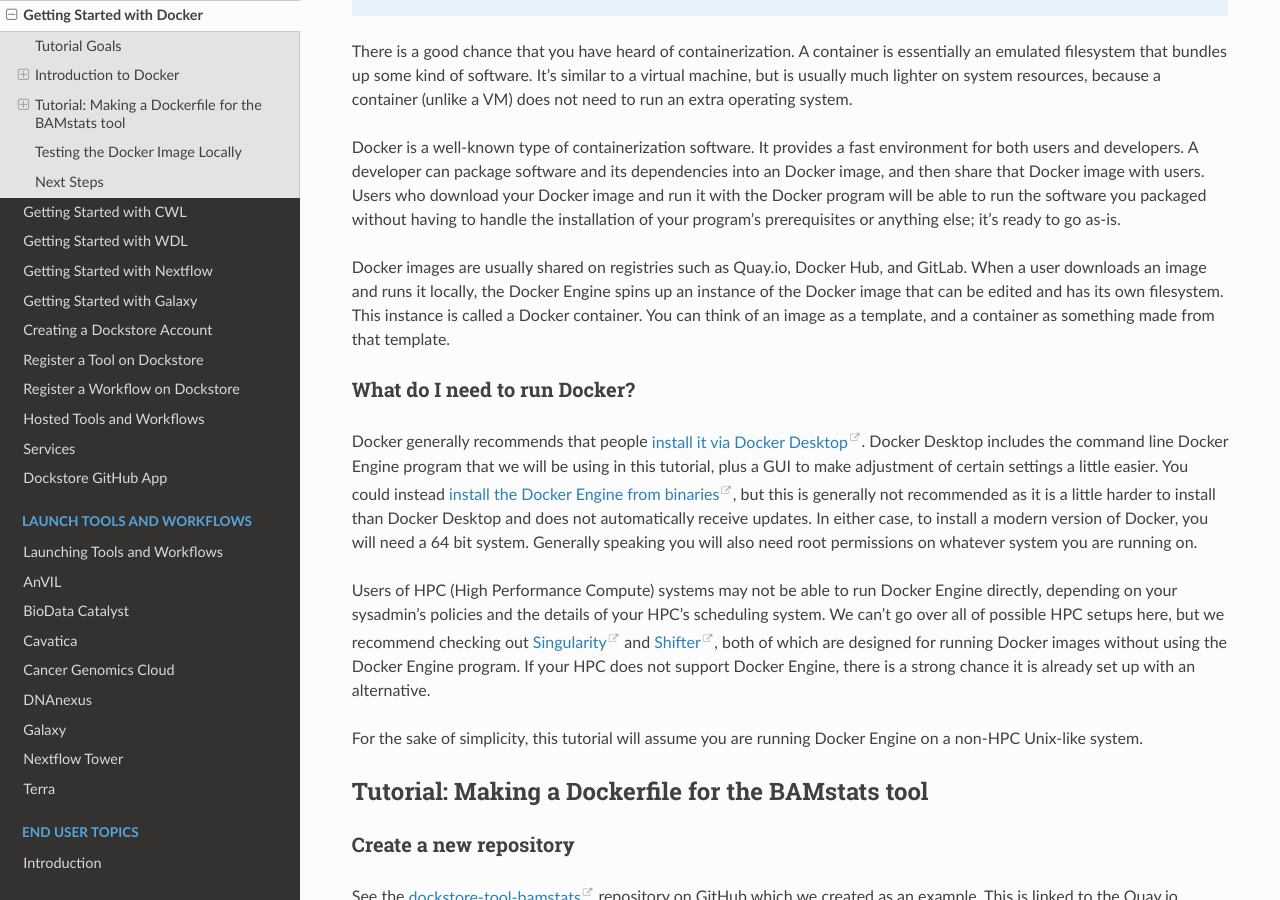
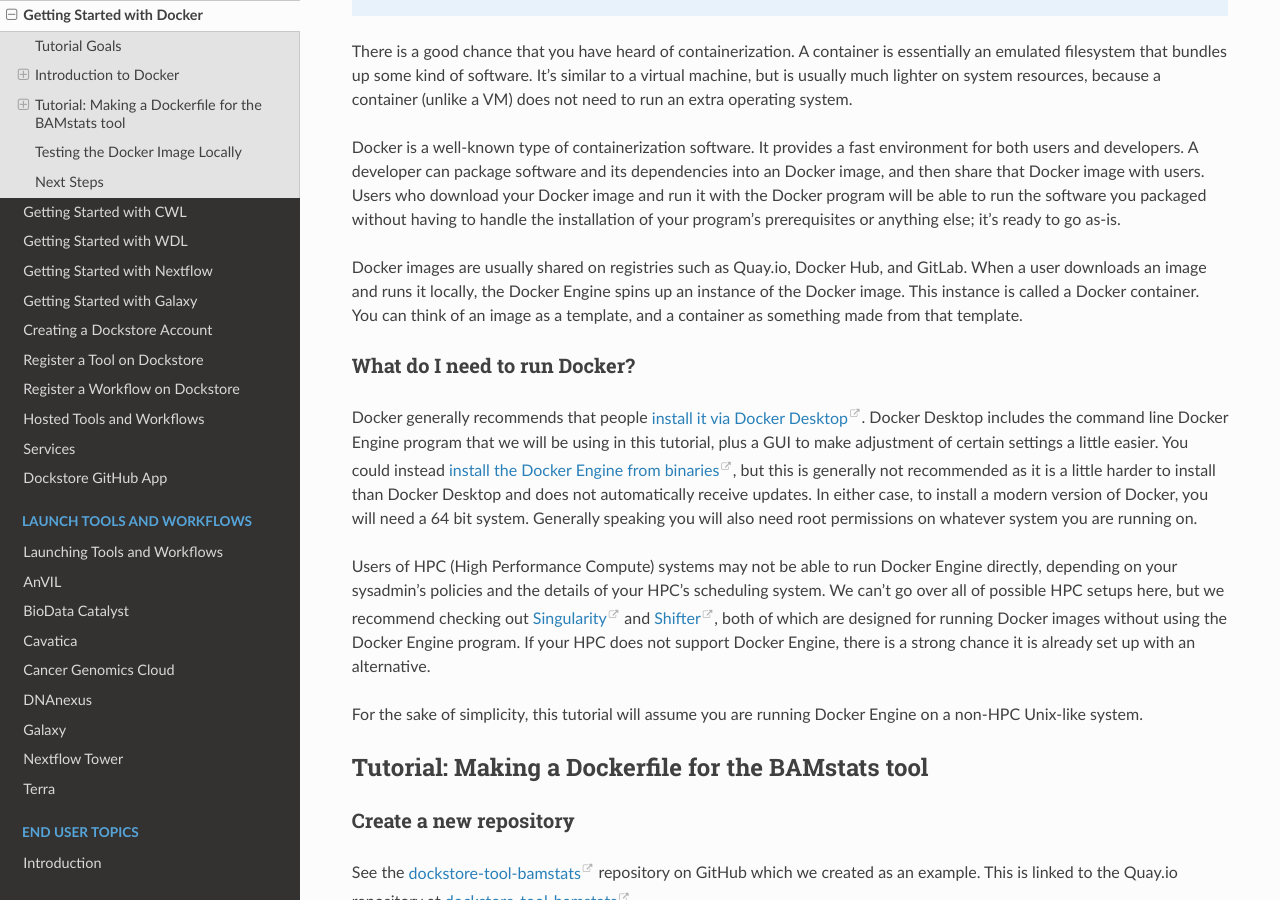
Before and after one commit to dockstore/dockstore-documentation, a Sphinx documentation site: the page built from docs/getting-started/getting-started-with-docker.rst, in a window 1280 px wide and 900 px high, scrolled down 649 px. Built offline with Sphinx 7.4.7 and the Read the Docs theme 2.0.0, drawn with Linux system fonts in a browser that asks for light colours.

Commit message:
Charles' suggestion, fix typo

```diff
--- a/docs/getting-started/getting-started-with-cwl.rst
+++ b/docs/getting-started/getting-started-with-cwl.rst
@@ -1,4 +1,4 @@
-.. note:: This tutorial assumes basic familarity with Docker as its example involves a Docker image. It also assumes you have access to a system that can run Docker. You may wish to start with :doc:`Getting Started With Docker </getting-started/getting-started-with-docker>` if you are not familiar with it.
+.. note:: This tutorial assumes basic familiarity with Docker as its example involves a Docker image. It also assumes you have access to a system that can run Docker. You may wish to start with :doc:`Getting Started With Docker </getting-started/getting-started-with-docker>` if you are not familiar with it.
 
 Getting Started with CWL
 ========================
--- a/docs/getting-started/getting-started-with-docker.rst
+++ b/docs/getting-started/getting-started-with-docker.rst
@@ -22,7 +22,7 @@
 
 Docker is a well-known type of containerization software. It provides a fast environment for both users and developers. A developer can package software and its dependencies into an Docker image, and then share that Docker image with users. Users who download your Docker image and run it with the Docker program will be able to run the software you packaged without having to handle the installation of your program's prerequisites or anything else; it's ready to go as-is.
 
-Docker images are usually shared on registries such as Quay.io, Docker Hub, and GitLab. When a user downloads an image and runs it locally, the Docker Engine spins up an instance of the Docker image that can be edited and has its own filesystem. This instance is called a Docker container. You can think of an image as a template, and a container as something made from that template.
+Docker images are usually shared on registries such as Quay.io, Docker Hub, and GitLab. When a user downloads an image and runs it locally, the Docker Engine spins up an instance of the Docker image. This instance is called a Docker container. You can think of an image as a template, and a container as something made from that template.
 
 What do I need to run Docker?
 ~~~~~~~~~~~~~~~~~~~~~~~~~~~~~
```
